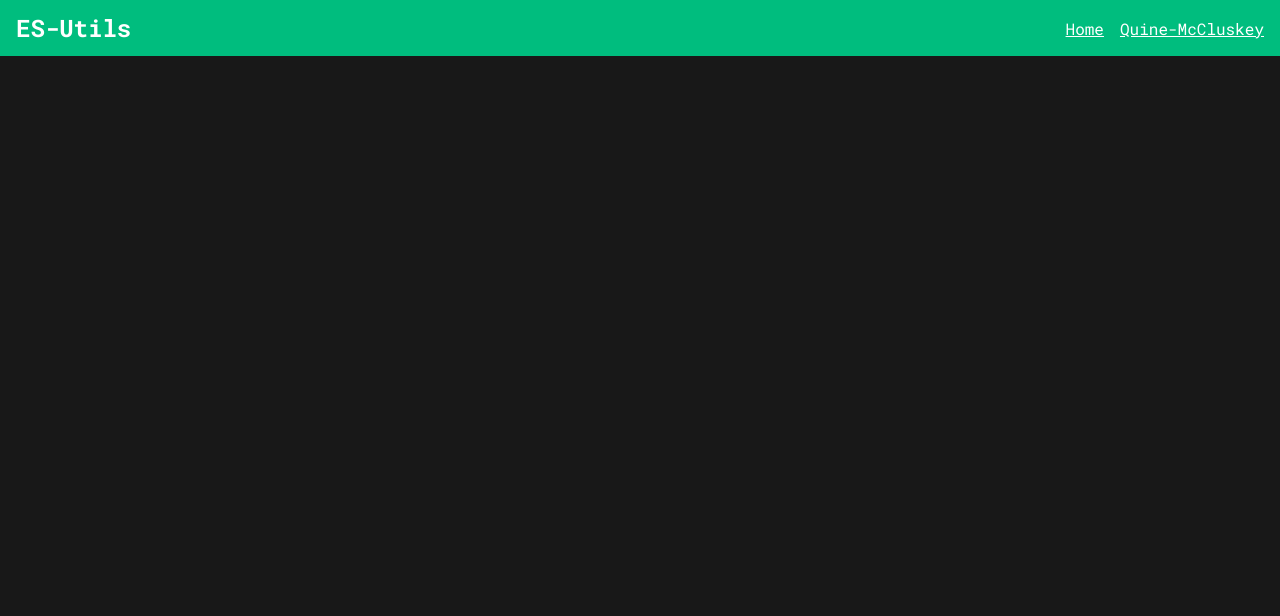
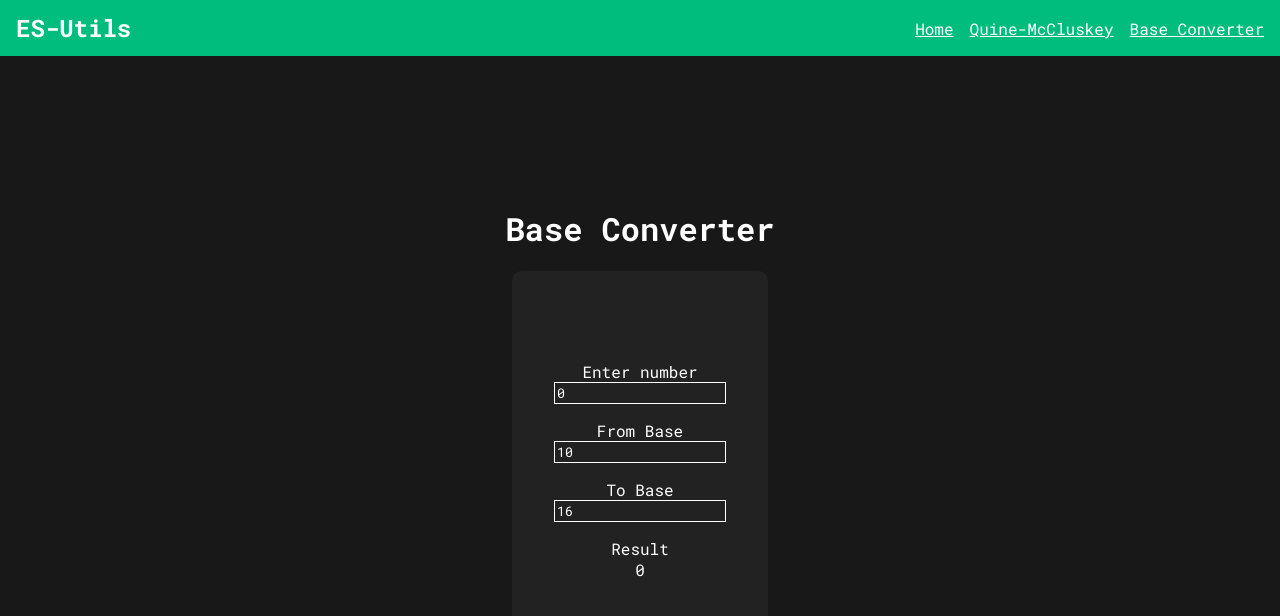
Before and after one commit to tensoid/es-utils, a Vue app: page /base-converter in a window 1280 px wide. Shown: the top 616 px of the page. Built offline with nearby package versions, Linux system fonts and the light colour scheme.

Commit message:
base converter view + 404 view

```diff
--- a/src/assets/main.css
+++ b/src/assets/main.css
@@ -26,8 +26,8 @@
   --color-green: hsla(160, 100%, 37%, 1);
 
   --color-background: var(--vt-c-black);
-  --color-background-soft: var(--vt-c-white-soft);
-  --color-background-mute: var(--vt-c-white-mute);
+  --color-background-soft: var(--vt-c-black-soft);
+  --color-background-mute: var(--vt-c-black-mute);
 
   --color-text: var(--vt-c-text-dark-1);
 
@@ -37,14 +37,21 @@
 }
 
 #app {
-  margin: 0 auto;
   font-weight: normal;
+  display: flex;
+  flex-direction: column;
+  height: 100%;
+}
+
+html, body {
+  margin: 0;
+  padding: 0;
 }
 
 body {
-  margin: 0;
-  padding: 0;
   background: var(--color-background);
+  width: 100vw;
+  height: 100vh;
 }
 
 * {
--- a/src/components/Navbar.vue
+++ b/src/components/Navbar.vue
@@ -4,6 +4,7 @@
     <ul>
       <li><RouterLink to="/">Home</RouterLink></li>
       <li><RouterLink to="/quine-mcclusky">Quine-McCluskey</RouterLink></li>
+      <li><RouterLink to="/base-converter">Base Converter</RouterLink></li>
     </ul>
   </header>
 </template>
@@ -18,7 +19,7 @@
     height: 3.5rem;
     padding: 0 1rem 0 1rem;
 
-      ul {
+    ul {
       list-style: none;
       margin: 0;
       padding: 0;
--- a/src/router/index.ts
+++ b/src/router/index.ts
@@ -1,6 +1,8 @@
 import { createRouter, createWebHistory } from 'vue-router'
 import McCluskeyView from '../views/McCluskeyView.vue'
-import Home from '../views/Home.vue'
+import HomeView from '../views/HomeView.vue'
+import NotFoundView from '../views/NotFoundView.vue'
+import BaseConverterView from '../views/BaseConverterView.vue'
 
 const router = createRouter({
   history: createWebHistory(import.meta.env.BASE_URL),
@@ -8,12 +10,22 @@ const router = createRouter({
     {
       path: '/',
       name: 'home',
-      component: Home
+      component: HomeView
     },
     {
       path: '/quine-mcclusky',
       name: 'quine-mcclusky',
       component: McCluskeyView
+    },
+    {
+      path: '/base-converter',
+      name: 'base-converter',
+      component: BaseConverterView
+    },
+    {
+      path: "/:catchAll(.*)",
+      name: "NotFound",
+      component: NotFoundView,
     },
     // {
     //   path: '/about',
--- /dev/null
+++ b/src/views/BaseConverterView.vue
@@ -0,0 +1,62 @@
+<script setup lang="ts">
+import { computed, ref } from "vue";
+
+function convert(fromRadix: number, toRadix: number, value: string): string {
+  return parseInt(value, fromRadix).toString(toRadix);
+}
+
+const value = ref("0");
+const fromRadix = ref(10);
+const toRadix = ref(16);
+
+const convertedValue = computed(() => {
+  let convertedValue = convert(fromRadix.value, toRadix.value, value.value);
+  if(isNaN(parseInt(convertedValue))) return "undefined";
+  return convertedValue;
+});
+
+</script>
+
+<template>
+  <div class="page-wrapper">
+    <h1>Base Converter</h1>
+    <div class="converter-form">
+      <label for="value">Enter number</label>
+      <input v-model="value" type="text" id="value">
+      <label for="value">From Base</label>
+      <input v-model="fromRadix" type="number" id="from-radix">
+      <label for="value">To Base</label>
+      <input v-model="toRadix" type="number" id="to-radix">
+      <span>Result</span>
+      <span>{{ convertedValue }}</span>
+    </div>
+  </div>
+</template>
+
+<style scoped lang="scss">
+.page-wrapper {
+  display: flex;
+  height: 100%;
+  width: 100%;
+  justify-content: center;
+  align-items: center;
+  flex-direction: column;
+}
+
+.converter-form {
+  height: 50vh;
+  width: 20vw;
+  background-color: var(--color-background-soft);
+  display: flex;
+  align-items: center;
+  justify-content: center;
+  flex-direction: column;
+  border-radius: 10px;
+
+  input {
+    background-color: transparent;
+    border: 1px solid white;
+    margin-bottom: 1rem;
+  }
+}
+</style>
--- /dev/null
+++ b/src/views/NotFoundView.vue
@@ -0,0 +1,17 @@
+<template>
+  <div class="page-wrapper">
+    <h1>404 Not Found</h1>
+  </div>
+</template>
+
+<style scoped lang="scss">
+
+.page-wrapper {
+  display: flex;
+  height: 100%;
+  width: 100%;
+  justify-content: center;
+  align-items: center;
+}
+
+</style>
```
Also changed, not shown: src/views/HomeView.vue (renamed from src/views/Home.vue).
